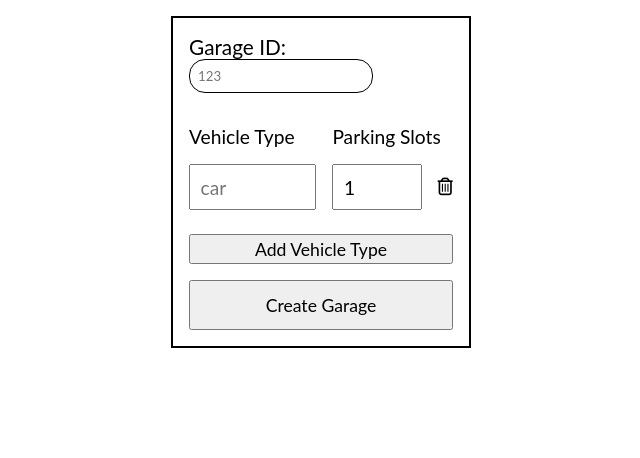
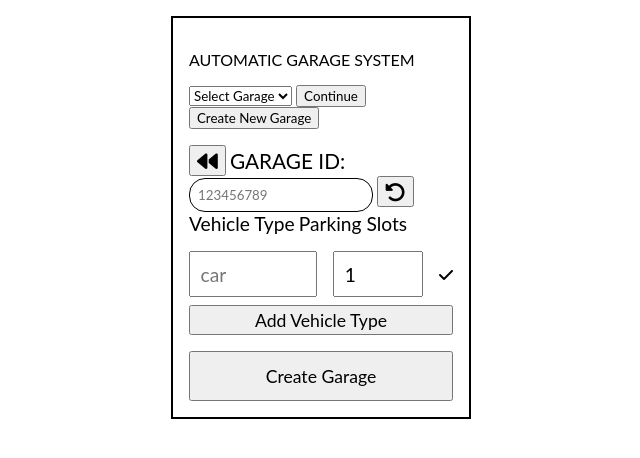
Before and after one commit to dexinho/Automatic-Garage, a plain HTML site: page index.html in a window 1280 px wide. Shown: the whole page, without its empty margins (319-959 px from the left). Drawn offline with Linux system fonts and the light colour scheme.

Commit message:
added entry

```diff
--- a/index.html
+++ b/index.html
@@ -15,23 +15,37 @@
 
 <body>
     <main>
+        <div id="select-garage-container">
+            <p id="garage-title">AUTOMATIC GARAGE SYSTEM</p>
+            <select name="garage-selector" id="garage-selector">
+                <option selected hidden>Select Garage</option>
+            </select>
+            <button id="continue-btn">Continue</button>
+            <button id="create-new-garage-btn">Create New Garage</button>
+        </div>
+        <div id="setup-garage-container">
             <div id="garage-id-div">
-            <label for="garage-id-input">Garage ID: <input placeholder="123" type="text" id="garage-id-input"
-                    maxlength="10" minlength="1"></label>
+                <button id="return-to-select-btn"><i class="fa-solid fa-backward"></i></button>
+
+                <label for="garage-id-input">GARAGE ID: <input placeholder="123456789" type="text" id="garage-id-input"
+                        maxlength="12" minlength="1"></label>
+                <button id="refresh-selection-btn"><i class="fa-solid fa-rotate-left"></i></button>
+
+            </div>
+            <div id="list-description-div">
+                <span class='list-description-spans'>Vehicle Type</span>
+                <span class='list-description-spans' id="parking-slots-span">Parking Slots</span>
             </div>
             <div id="list-of-created-vehicles-div">
-            <span class='list-description-spans'>Vehicle Type</span>
-            <span class='list-description-spans' id="parking-slots-span">Parking Slots</span>
                 <input class="added-inputs" maxlength='10' type="text" placeholder="car">
-            <input class='added-inputs' min="1" value='1' type="number">
-            <i class="fa-regular fa-trash-can"></i>
+                <input class='added-inputs' min="1" max='1000' value='1' type="number">
+                <span><i class="fa-solid fa-check"></i></span>
             </div>
             <div id="button-creation-div">
                 <button id="add-vehicle-slot-btn">Add Vehicle Type</button>
                 <button id="create-garage-btn">Create Garage</button>
             </div>
         </div>
-
     </main>
     <!-- <dialog id="new-vehicle-slot-dialog">
         <label for="vehicle-name-input"><input type="text" id="vehicle-name-input" placeholder="car"></label>
```
Lines whose indentation alone changed are shown as unchanged.
